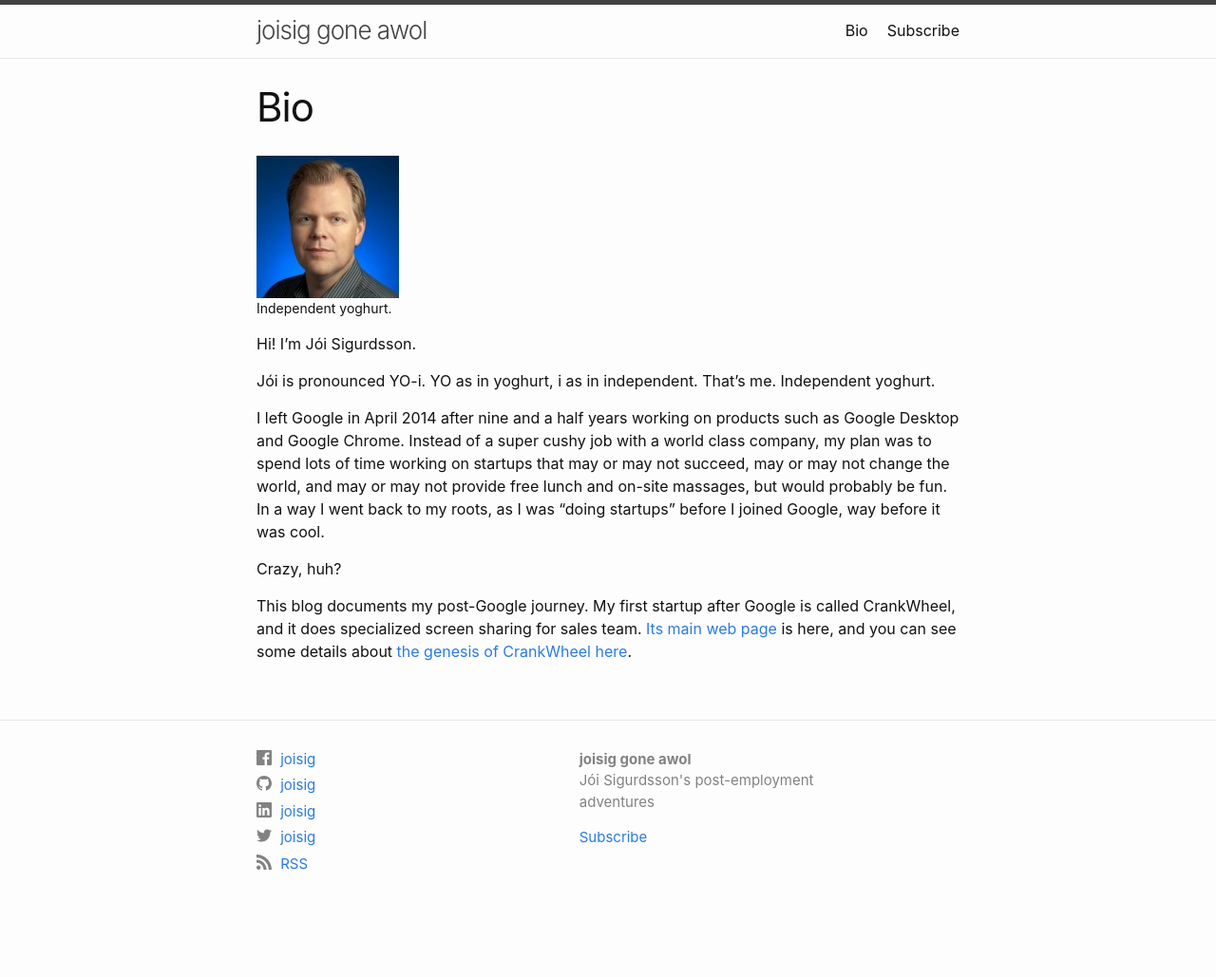
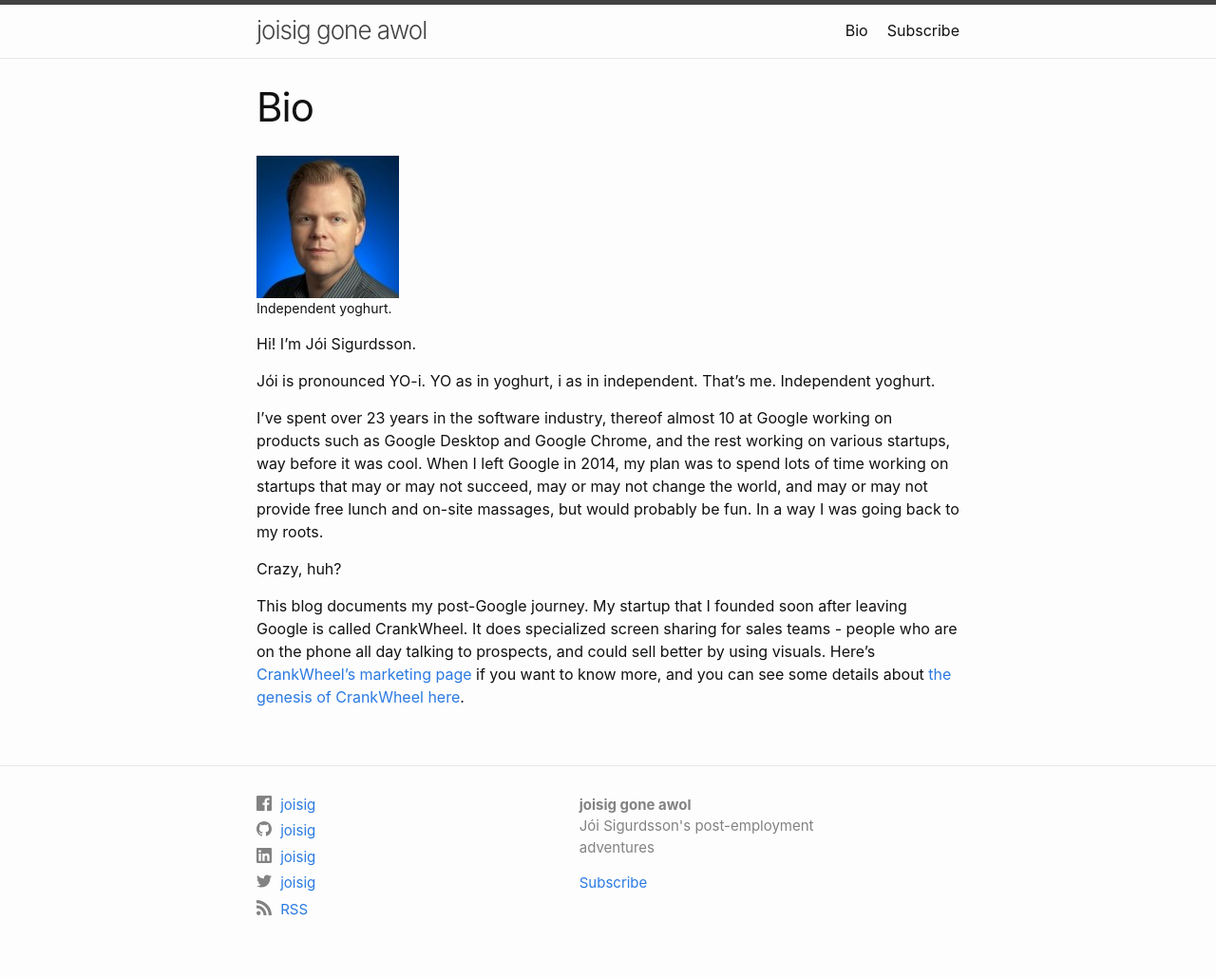
Before and after one commit to joisig/joisig.com, a Jekyll site: the page built from bio.md, in a window 1280 px wide. Shown: the whole page at 95% size. Built offline with Jekyll 4.4.1, drawn with Linux system fonts in a browser that asks for light colours; before the commit the page ends 981 px from its top, so only the background shows below that.

Commit message:
Update bio, try excerpts but turn off again.

```diff
--- a/_config.yml
+++ b/_config.yml
@@ -18,3 +18,4 @@
 linkedin_username: joisig
 rss: RSS
 date_format: "%Y-%m-%d"
+#show_excerpts: true
--- a/bio.md
+++ b/bio.md
@@ -10,8 +10,8 @@
 
 Jói is pronounced YO-i. YO as in yoghurt, i as in independent. That's me. Independent yoghurt.
 
-I left Google in April 2014 after nine and a half years working on products such as Google Desktop and Google Chrome. Instead of a super cushy job with a world class company, my plan was to spend lots of time working on startups that may or may not succeed, may or may not change the world, and may or may not provide free lunch and on-site massages, but would probably be fun. In a way I went back to my roots, as I was "doing startups" before I joined Google, way before it was cool.
+I've spent over 23 years in the software industry, thereof almost 10 at Google working on products such as Google Desktop and Google Chrome, and the rest working on various startups, way before it was cool. When I left Google in 2014, my plan was to spend lots of time working on startups that may or may not succeed, may or may not change the world, and may or may not provide free lunch and on-site massages, but would probably be fun. In a way I was going back to my roots.
 
 Crazy, huh?
 
-This blog documents my post-Google journey. My first startup after Google is called CrankWheel, and it does specialized screen sharing for sales team. [Its main web page](https://crankwheel.com/) is here, and you can see some details about [the genesis of CrankWheel here](/introducing-crankwheel/ "Introducing CrankWheel").
+This blog documents my post-Google journey. My startup that I founded soon after leaving Google is called CrankWheel. It does specialized screen sharing for sales teams - people who are on the phone all day talking to prospects, and could sell better by using visuals. Here's [CrankWheel's marketing page](https://crankwheel.com/) if you want to know more, and you can see some details about [the genesis of CrankWheel here](/introducing-crankwheel/ "Introducing CrankWheel").
```
